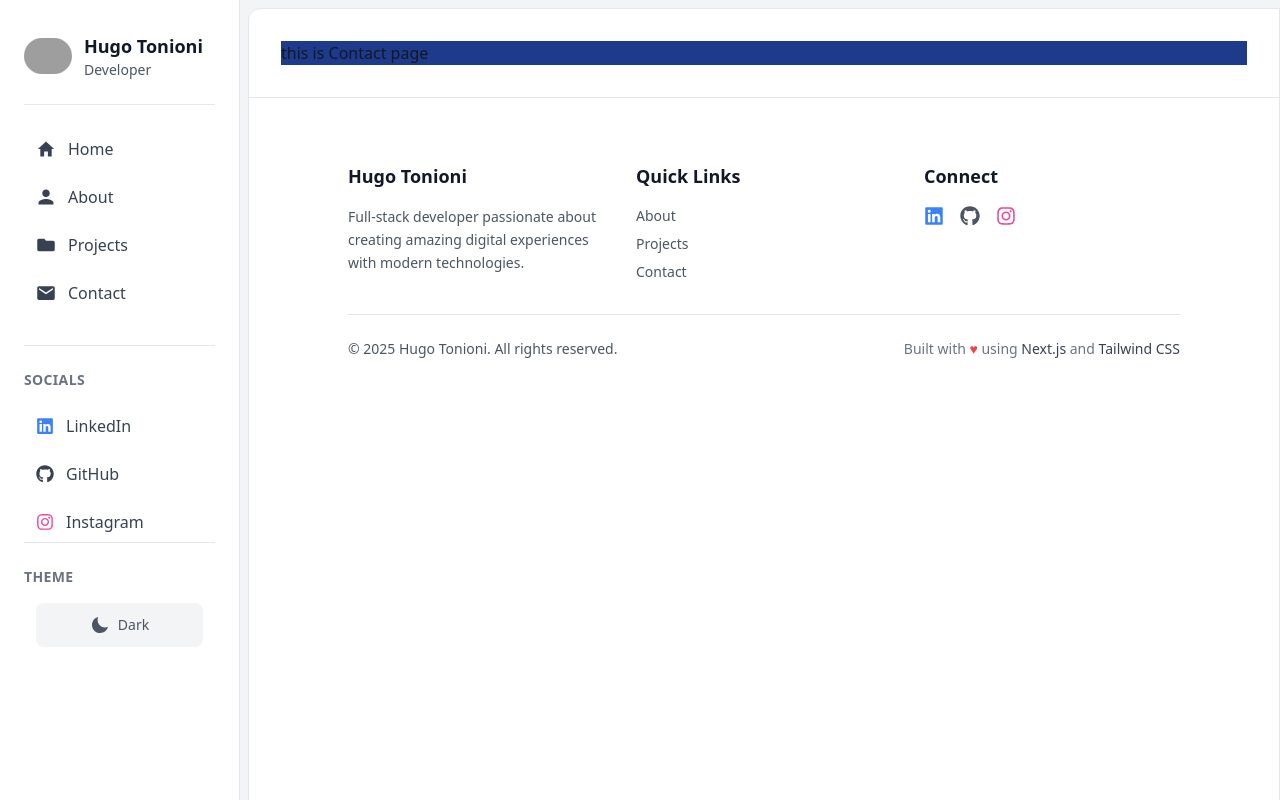
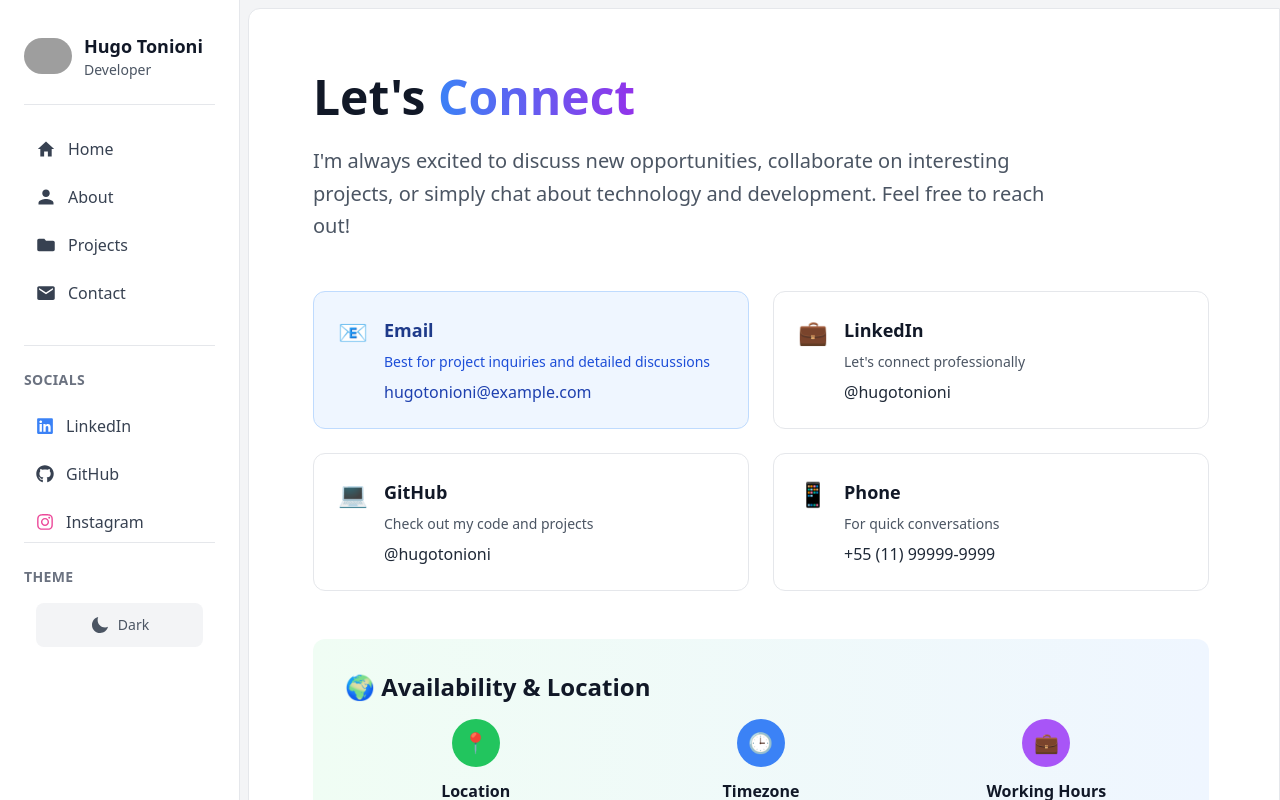
Before and after one commit to htonioni/HugoTonioni-Portfolio, a Next.js app: page /contact in a window 1280 px wide. Built offline with nearby package versions, Linux system fonts and the light colour scheme; grey boxes are pictures that could not be loaded.

Commit message:
feat: contact page

```diff
--- a/src/app/contact/page.tsx
+++ b/src/app/contact/page.tsx
@@ -1,7 +1,194 @@
-export const Contact = () => {
-    return (
-        <h1 className="bg-blue-900">this is Contact page</h1>
-    )
+import { Container, Heading, Paragraph, Highlight } from "@/components";
+
+const Contact = () => {
+  const contactMethods = [
+    {
+      title: "Email",
+      description: "Best for project inquiries and detailed discussions",
+      value: "hugotonioni@example.com",
+      href: "mailto:hugotonioni@example.com",
+      icon: "📧",
+      primary: true
+    },
+    {
+      title: "LinkedIn",
+      description: "Let's connect professionally",
+      value: "@hugotonioni",
+      href: "https://linkedin.com/in/hugotonioni",
+      icon: "💼"
+    },
+    {
+      title: "GitHub",
+      description: "Check out my code and projects",
+      value: "@hugotonioni",
+      href: "https://github.com/hugotonioni",
+      icon: "💻"
+    },
+    {
+      title: "Phone",
+      description: "For quick conversations",
+      value: "+55 (11) 99999-9999",
+      href: "tel:+5511999999999",
+      icon: "📱"
+    }
+  ];
+
+  const timeZone = {
+    location: "São Paulo, Brazil",
+    timezone: "UTC-3",
+    workingHours: "9:00 AM - 6:00 PM (BRT)"
+  };
+
+  return (
+    <Container className="py-8">
+      <div className="max-w-4xl">
+        <Heading className="text-4xl md:text-5xl font-bold mb-6">
+          Let's <Highlight variant="primary">Connect</Highlight>
+        </Heading>
+
+        <Paragraph className="text-xl text-gray-600 dark:text-gray-300 mb-12 max-w-3xl">
+          I'm always excited to discuss new opportunities, collaborate on interesting projects,
+          or simply chat about technology and development. Feel free to reach out!
+        </Paragraph>
+
+        {/* Contact Methods */}
+        <div className="grid md:grid-cols-2 gap-6 mb-12">
+          {contactMethods.map((method, index) => (
+            <a
+              key={index}
+              href={method.href}
+              className={`group block p-6 rounded-xl border transition-all duration-300 hover:shadow-lg ${
+                method.primary
+                  ? 'bg-blue-50 border-blue-200 hover:bg-blue-100 dark:bg-blue-900/20 dark:border-blue-800 dark:hover:bg-blue-900/30'
+                  : 'bg-white border-gray-200 hover:bg-gray-50 dark:bg-gray-800 dark:border-gray-700 dark:hover:bg-gray-700'
+              }`}
+            >
+              <div className="flex items-start space-x-4">
+                <div className="text-2xl">{method.icon}</div>
+                <div className="flex-1">
+                  <h3 className={`font-semibold text-lg mb-2 ${
+                    method.primary
+                      ? 'text-blue-900 dark:text-blue-100'
+                      : 'text-gray-900 dark:text-gray-100'
+                  }`}>
+                    {method.title}
+                  </h3>
+                  <p className={`text-sm mb-2 ${
+                    method.primary
+                      ? 'text-blue-700 dark:text-blue-300'
+                      : 'text-gray-600 dark:text-gray-300'
+                  }`}>
+                    {method.description}
+                  </p>
+                  <p className={`font-medium ${
+                    method.primary
+                      ? 'text-blue-800 dark:text-blue-200'
+                      : 'text-gray-800 dark:text-gray-200'
+                  } group-hover:underline`}>
+                    {method.value}
+                  </p>
+                </div>
+              </div>
+            </a>
+          ))}
+        </div>
+
+        {/* Availability */}
+        <div className="bg-gradient-to-r from-green-50 to-blue-50 dark:from-green-900/20 dark:to-blue-900/20 p-8 rounded-xl mb-12">
+          <Heading as="h3" className="text-2xl font-bold mb-4 text-gray-900 dark:text-gray-100">
+            🌍 Availability & Location
+          </Heading>
+          <div className="grid md:grid-cols-3 gap-6">
+            <div className="text-center">
+              <div className="w-12 h-12 bg-green-500 rounded-full flex items-center justify-center text-white font-bold text-xl mx-auto mb-3">
+                📍
+              </div>
+              <h4 className="font-semibold mb-2 text-gray-900 dark:text-gray-100">Location</h4>
+              <p className="text-gray-600 dark:text-gray-300">{timeZone.location}</p>
+            </div>
+            <div className="text-center">
+              <div className="w-12 h-12 bg-blue-500 rounded-full flex items-center justify-center text-white font-bold text-xl mx-auto mb-3">
+                🕒
+              </div>
+              <h4 className="font-semibold mb-2 text-gray-900 dark:text-gray-100">Timezone</h4>
+              <p className="text-gray-600 dark:text-gray-300">{timeZone.timezone}</p>
+            </div>
+            <div className="text-center">
+              <div className="w-12 h-12 bg-purple-500 rounded-full flex items-center justify-center text-white font-bold text-xl mx-auto mb-3">
+                💼
+              </div>
+              <h4 className="font-semibold mb-2 text-gray-900 dark:text-gray-100">Working Hours</h4>
+              <p className="text-gray-600 dark:text-gray-300">{timeZone.workingHours}</p>
+            </div>
+          </div>
+        </div>
+
+        {/* Project Types */}
+        <div className="mb-12">
+          <Heading as="h3" className="text-2xl font-bold mb-6">
+            What I'm Looking For
+          </Heading>
+          <div className="grid md:grid-cols-2 gap-6">
+            <div className="bg-white dark:bg-gray-800 p-6 rounded-lg border border-gray-200 dark:border-gray-700">
+              <h4 className="font-semibold text-lg mb-3 text-orange-600 dark:text-orange-400">
+                🚀 Frontend Projects
+              </h4>
+              <ul className="space-y-2 text-gray-600 dark:text-gray-300">
+                <li>• React/Next.js applications</li>
+                <li>• Landing pages & websites</li>
+                <li>• UI/UX implementation</li>
+                <li>• Performance optimization</li>
+              </ul>
+            </div>
+
+            <div className="bg-white dark:bg-gray-800 p-6 rounded-lg border border-gray-200 dark:border-gray-700">
+              <h4 className="font-semibold text-lg mb-3 text-blue-600 dark:text-blue-400">
+                🎓 Learning Opportunities
+              </h4>
+              <ul className="space-y-2 text-gray-600 dark:text-gray-300">
+                <li>• Junior developer roles</li>
+                <li>• Internship opportunities</li>
+                <li>• Mentorship programs</li>
+                <li>• Open source collaboration</li>
+              </ul>
+            </div>
+          </div>
+        </div>
+
+        {/* Call to Action */}
+        <div className="text-center bg-gradient-to-r from-purple-50 via-blue-50 to-teal-50 dark:from-purple-900/20 dark:via-blue-900/20 dark:to-teal-900/20 p-8 rounded-xl">
+          <Heading as="h3" className="text-2xl font-bold mb-4">
+            Ready to Start Something Great?
+          </Heading>
+          <Paragraph className="text-lg mb-6 max-w-2xl mx-auto">
+            Whether you have a project idea, want to collaborate, or just want to say hello,
+            I'd love to hear from you. Let's build something amazing together!
+          </Paragraph>
+          <div className="flex flex-col sm:flex-row gap-4 justify-center">
+            <a
+              href="mailto:hugotonioni@example.com"
+              className="inline-flex items-center justify-center px-6 py-3 bg-blue-600 hover:bg-blue-700 text-white font-medium rounded-lg transition-colors duration-200"
+            >
+              📧 Send Email
+            </a>
+            <a
+              href="https://linkedin.com/in/hugotonioni"
+              className="inline-flex items-center justify-center px-6 py-3 bg-gray-800 hover:bg-gray-900 dark:bg-gray-600 dark:hover:bg-gray-500 text-white font-medium rounded-lg transition-colors duration-200"
+            >
+              💼 Connect on LinkedIn
+            </a>
+          </div>
+        </div>
+
+        {/* Response Time */}
+        <div className="mt-8 text-center">
+          <Paragraph className="text-sm text-gray-500 dark:text-gray-400">
+            💬 I typically respond within 24 hours • 🌟 Available for projects starting January 2024
+          </Paragraph>
+        </div>
+      </div>
+    </Container>
+  );
 }
 
 export default Contact;
```
Also changed, not shown: 1 other file (tests, documents, lock files or other folders).
